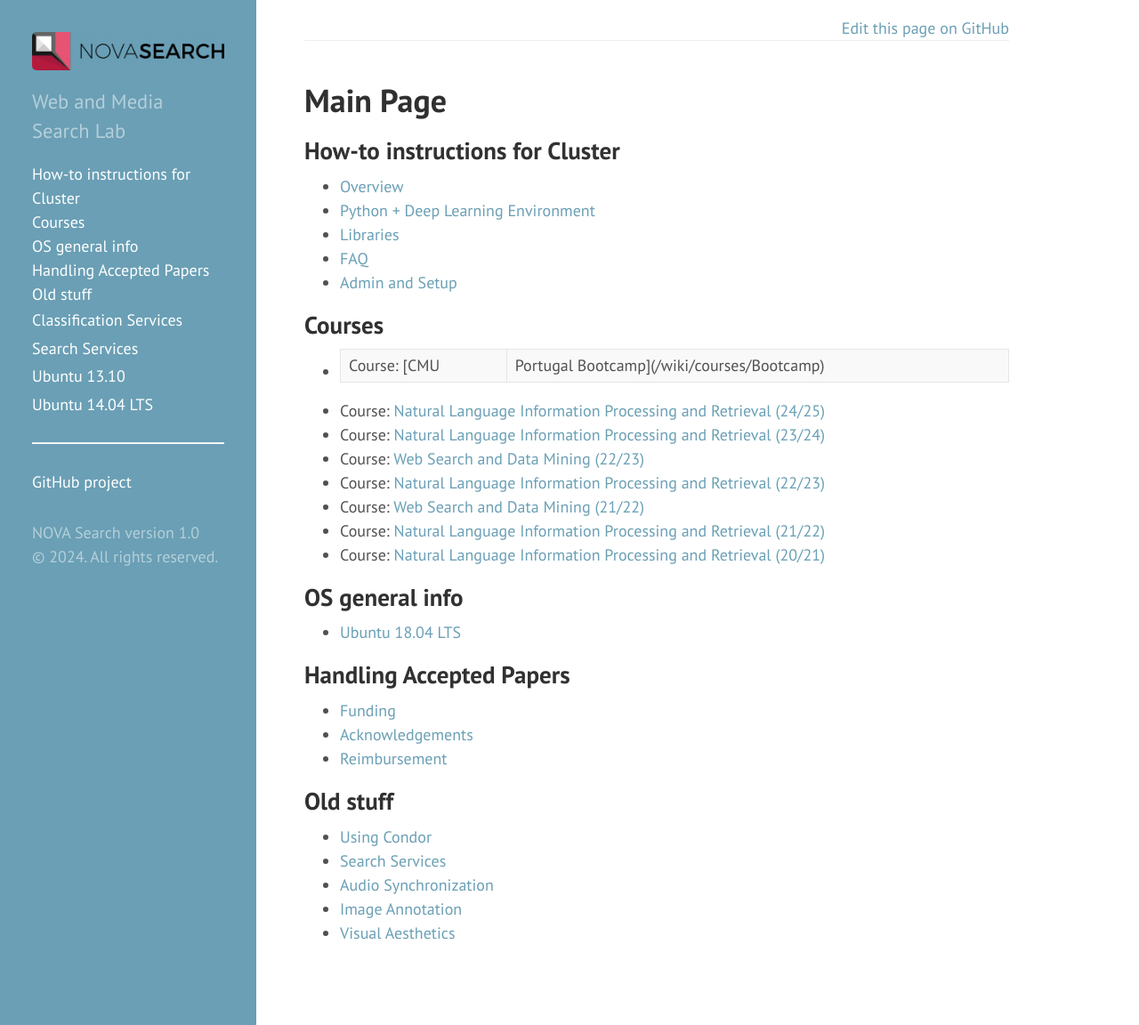
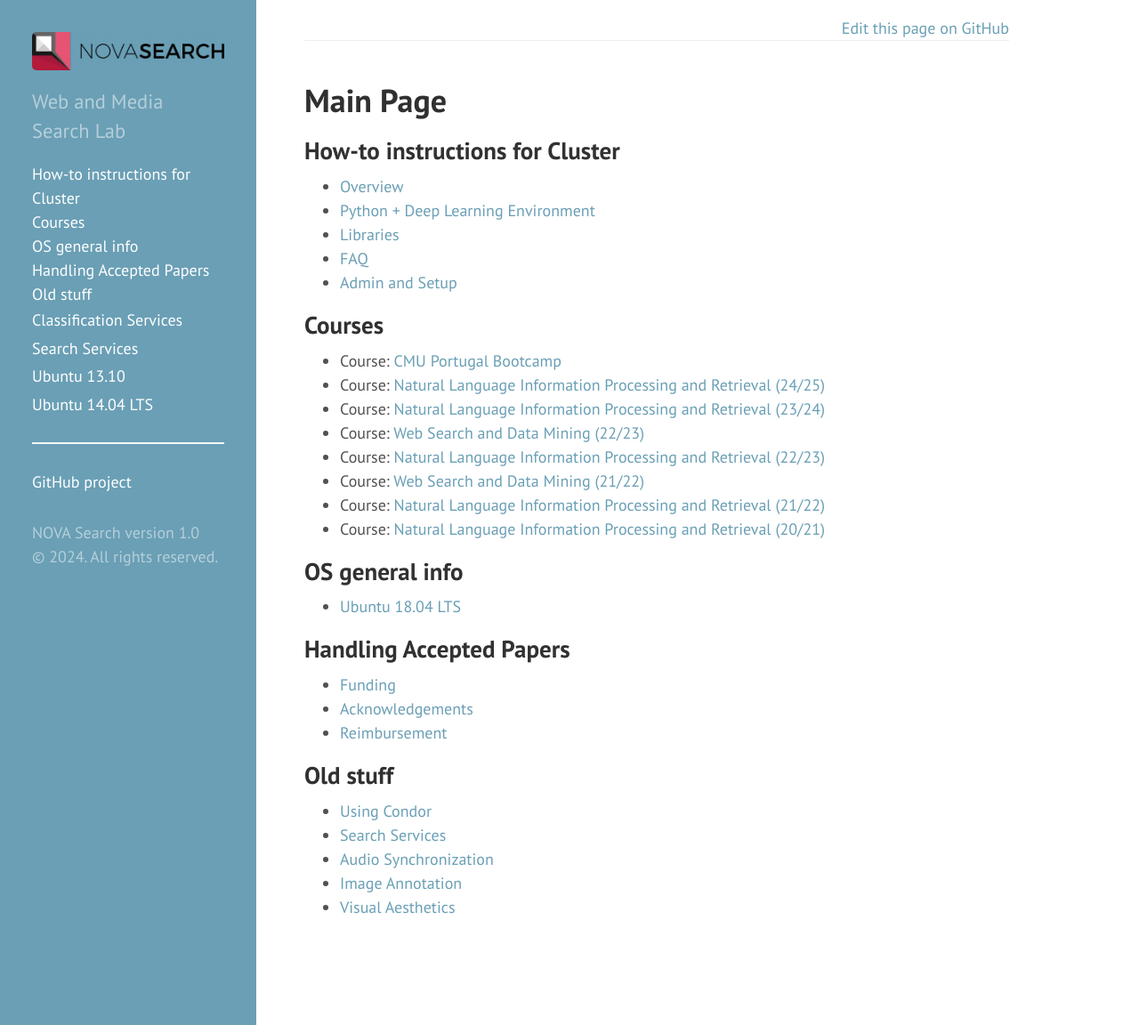
Before and after one commit to novasearch/wiki.novasearch.org, a Jekyll site: the page built from wiki/Main_Page.md, in a window 1280 px wide and 1152 px high. Shown: the whole window at 89% size. Built offline with Jekyll 4.4.1, drawn with Linux system fonts in a browser that asks for light colours.

Commit message:
Update Main_Page.md

```diff
--- a/wiki/Main_Page.md
+++ b/wiki/Main_Page.md
@@ -23,7 +23,7 @@ How-to instructions for Cluster
 
 Courses
 --------------------
-- Course: [CMU|Portugal Bootcamp](/wiki/courses/Bootcamp)
+- Course: [CMU Portugal Bootcamp](/wiki/courses/Bootcamp)
 - Course: [Natural Language Information Processing and Retrieval (24/25)](/wiki/courses/NLP-IR_2024)
 - Course: [Natural Language Information Processing and Retrieval (23/24)](/wiki/courses/NLP-IR_2023)
 - Course: [Web Search and Data Mining (22/23)](/wiki/courses/WSDM_2023)
```
